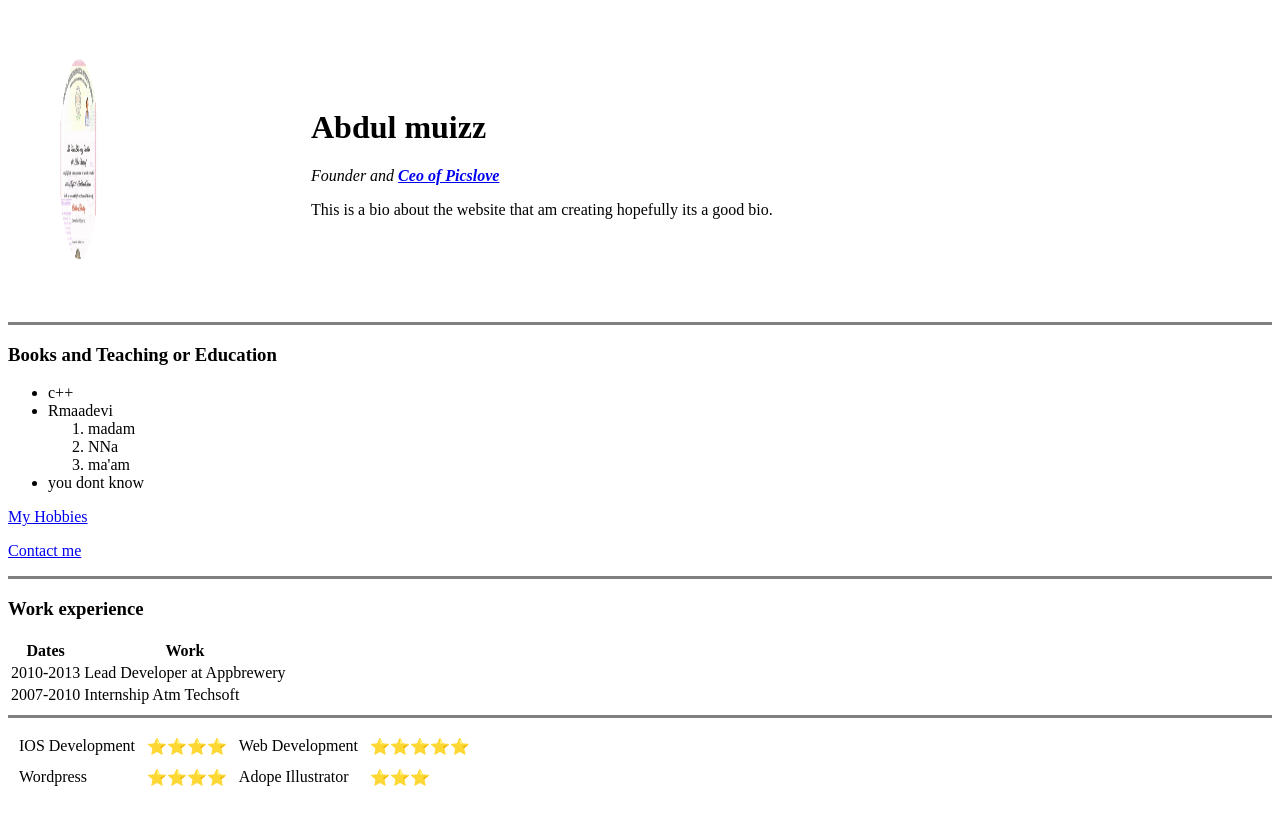
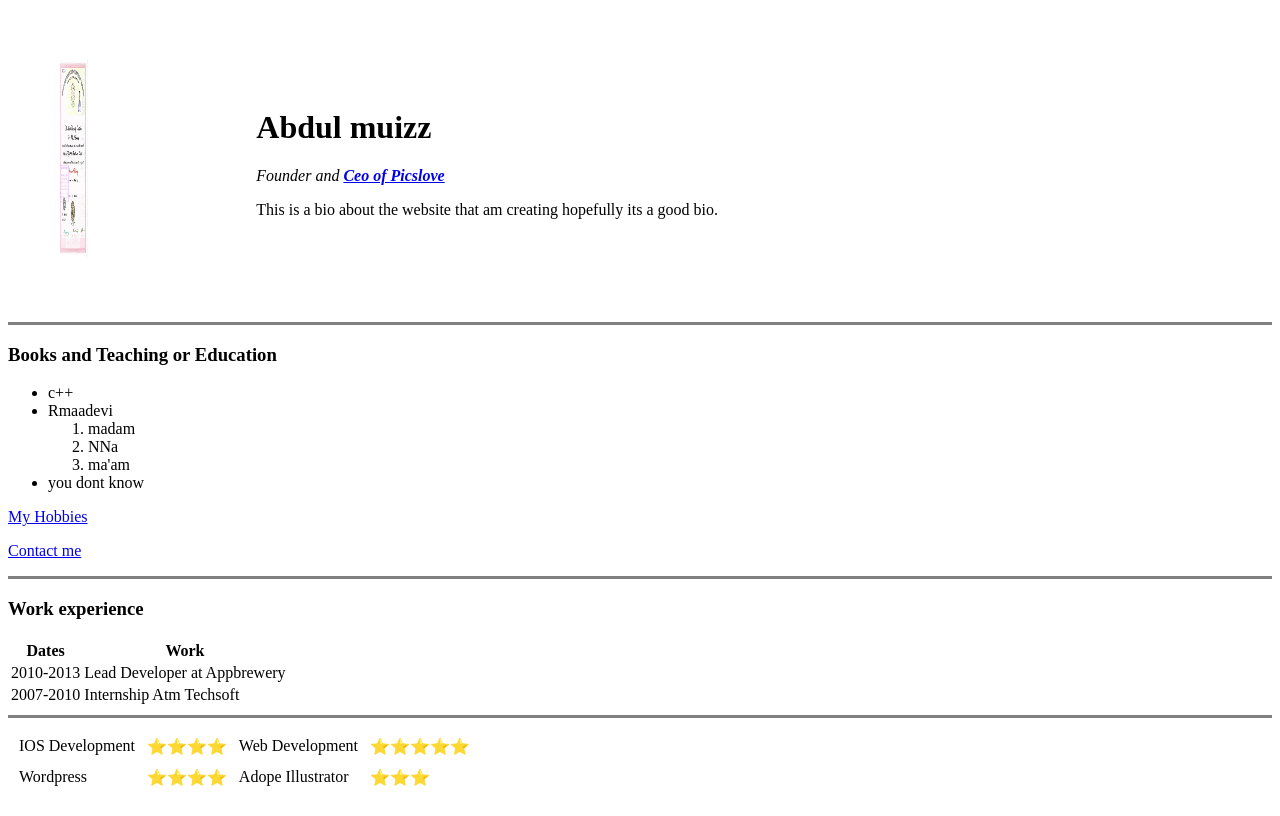
Before and after one commit to Abdul-muizz/cv, a plain HTML site: page index.html in a window 1280 px wide. Drawn offline with Linux system fonts and the light colour scheme.

Commit message:
Update index.html

```diff
--- a/index.html
+++ b/index.html
@@ -8,7 +8,7 @@
 <body>
   <table cellspacing="50">
     <tr>
-      <td><img  height="200" width="20%" max-width="100" src="images/Kels2.png" alt="Kelani's profile picture"></td>
+      <td><img  height="200" width="20%" max-width="100" src="images/Kels.jpg" alt="Kelani's profile picture"></td>
       <td><h1>Abdul muizz</h1>
         <p> <em>Founder and <b><a href="https://www.instagram.com/">Ceo of Picslove</a></b></em></p>
         <p>This is a bio about the website that am creating
```
